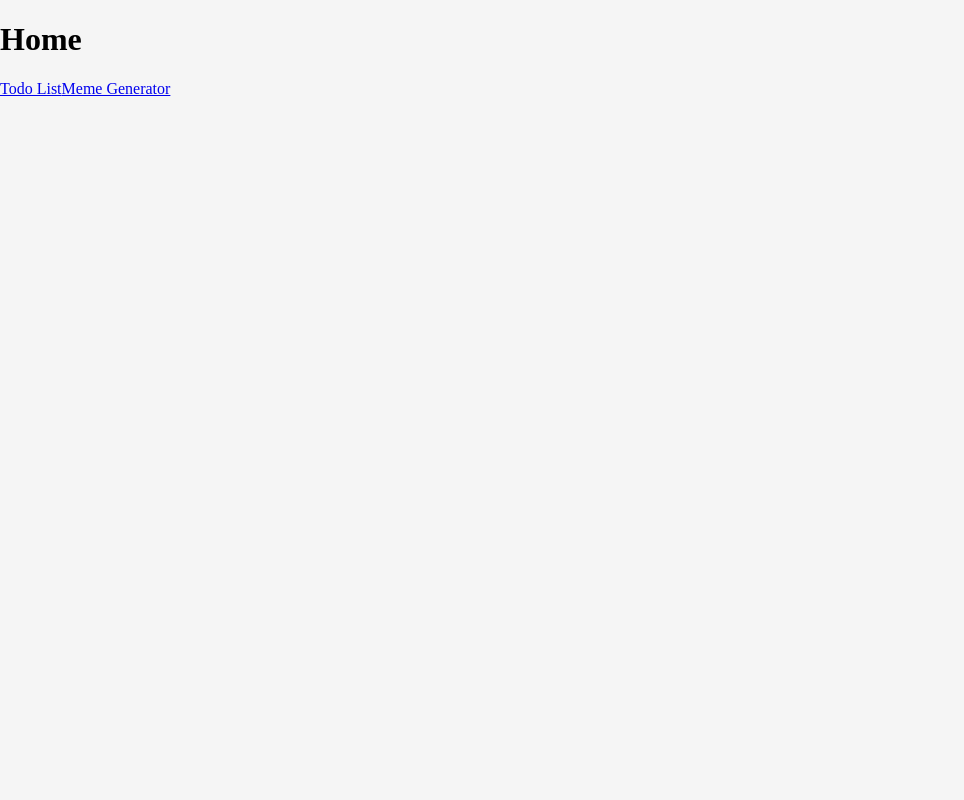
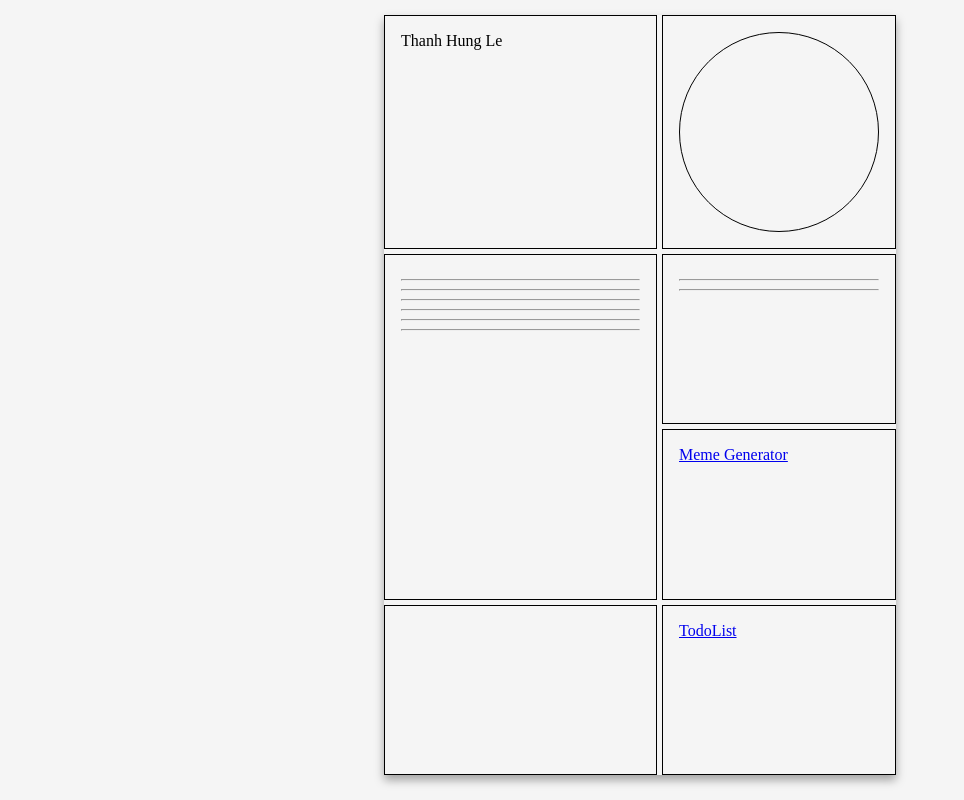
Before and after one commit to Sid0rr0/personalWeb, a React (Create React App) app: page / in a window 1280 px wide. Shown: the whole page, without its empty margins (0-964 px from the left). Built offline with nearby package versions, Linux system fonts and the light colour scheme.

Commit message:
homepage and styling

```diff
--- a/src/components/Home.js
+++ b/src/components/Home.js
@@ -2,14 +2,42 @@ import React from 'react';
 import {Link} from 'react-router-dom'
 import TodoList from './TodoList';
 import MemeGenerator from './MemeGenerator';
+import "../css/Home.css"
 
 function Home() {
   return (
-    <div>
-        <h1>Home</h1>
-        <Link to='TodoList'>Todo List</Link>
-        <Link to='/MemeGenerator'>Meme Generator</Link>
-    </div>
+    <main className="wrapper">
+        <article className="resume">
+            <section className="grid-area name">
+                Thanh Hung Le
+            </section>
+            <section className="grid-area photo">
+            <div className="circle"></div>
+            </section>
+                <section className="grid-area about">
+                <hr/>
+                <hr/>
+            </section>
+            <section className="grid-area work">
+                <hr/>
+                <hr/>
+                <hr/>
+                <hr/>
+                <hr/>
+                <hr/>
+            </section>
+            <section className="grid-area education">
+                <Link to='/MemeGenerator'> Meme Generator </Link>
+            </section>
+            <section className="grid-area skills">
+                <Link to='/TodoList'> TodoList </Link>
+            </section>
+            <section className="grid-area community">
+
+            </section>
+        </article>
+    </main>
+
   );
 }
 
--- /dev/null
+++ b/src/css/Home.css
@@ -0,0 +1,62 @@
+.resume {
+    margin-top: 15px;
+    display: grid;
+    width  : 40vw;
+    height: 95vh;
+    grid-template-columns: 2fr 1fr;
+    grid-template-rows   : 1fr 1fr 1fr 1fr;
+    box-shadow           : 0 5px 9px 0 rgba(0, 0, 0, 0.35);
+    grid-gap             : 5px;
+    grid-template-areas  :
+        "name  photo"
+        "work  about"
+        "work  education"
+        "community  skills";
+}
+
+.circle {
+    border       : 1px solid black;
+    height       : 200px;
+    width        : 200px;
+    border-radius: 50%;
+}
+
+.grid-area {
+    padding: 1em 1em 1em 1em;
+    border : 1px black solid;
+}
+
+.name {
+    grid-area: name;
+}
+
+.photo {
+    grid-area: photo;
+}
+
+.about {
+    grid-area: about;
+}
+
+.work {
+    grid-area: work;
+}
+
+.skills {
+    grid-area: skills;
+}
+
+.education {
+    grid-area: education;
+}
+
+.community {
+    grid-area: community;
+}
+
+.wrapper {
+    padding        : 0;
+    display        : flex;
+    flex-direction : row;
+    justify-content: space-evenly;
+}
```
